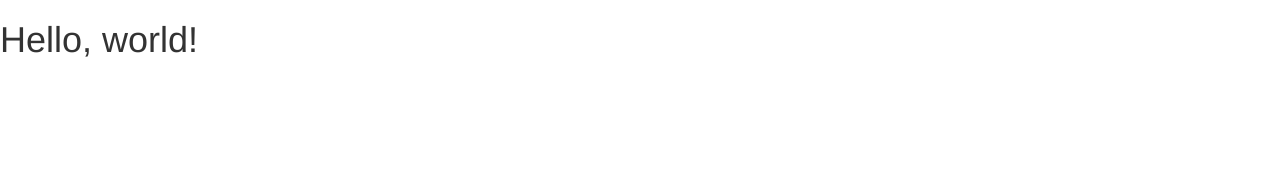
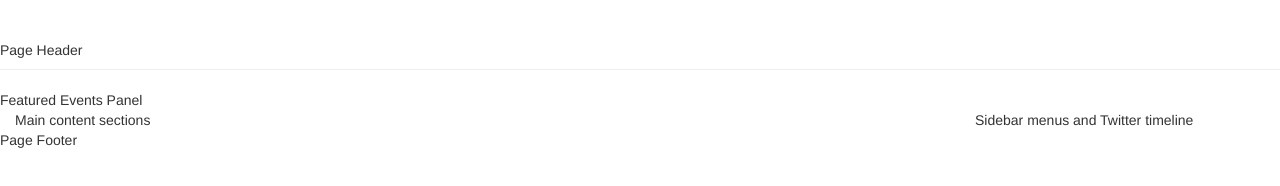
Before and after one commit to emilypolanco/stagup-bootstrap, a plain HTML site: page index.html in a window 1280 px wide. Drawn offline with nearby package versions, Linux system fonts and the light colour scheme.

Commit message:
Completed part 2

```diff
--- a/index.html
+++ b/index.html
@@ -18,7 +18,25 @@
     <![endif]-->
   </head>
   <body>
-    <h1>Hello, world!</h1>
+    <div class="container-fluid">
+      <header class="page-header row">
+          Page Header
+      </header>
+      <section class="feature-panel row ">
+          Featured Events Panel
+      </section>
+      <div class="row">
+      <main class="main-content col-sm-9">
+          Main content sections
+      </main>
+      <aside class="sidebar-content col-sm-3">Sidebar menus and Twitter timeline
+      </aside>
+    </div>
+      <footer class="page-footer row">
+          Page Footer
+      </footer>
+    </div>
+
 
     <!-- jQuery (necessary for Bootstrap's JavaScript plugins) -->
     <script src="https://ajax.googleapis.com/ajax/libs/jquery/1.12.4/jquery.min.js"></script>
```
